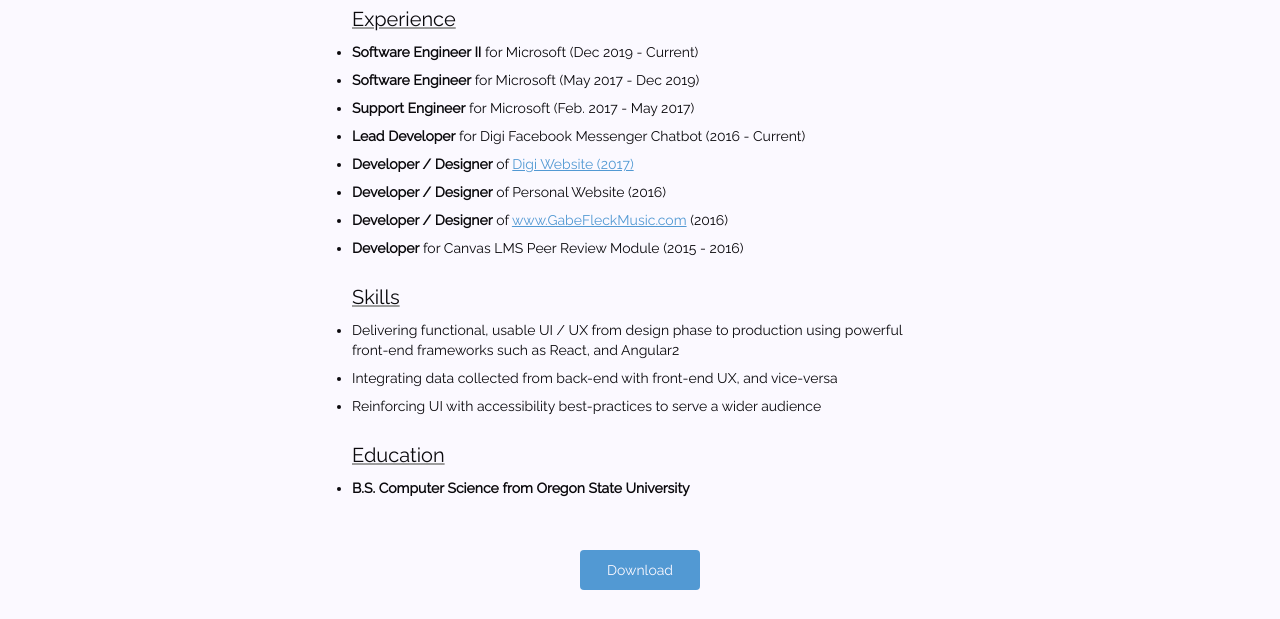
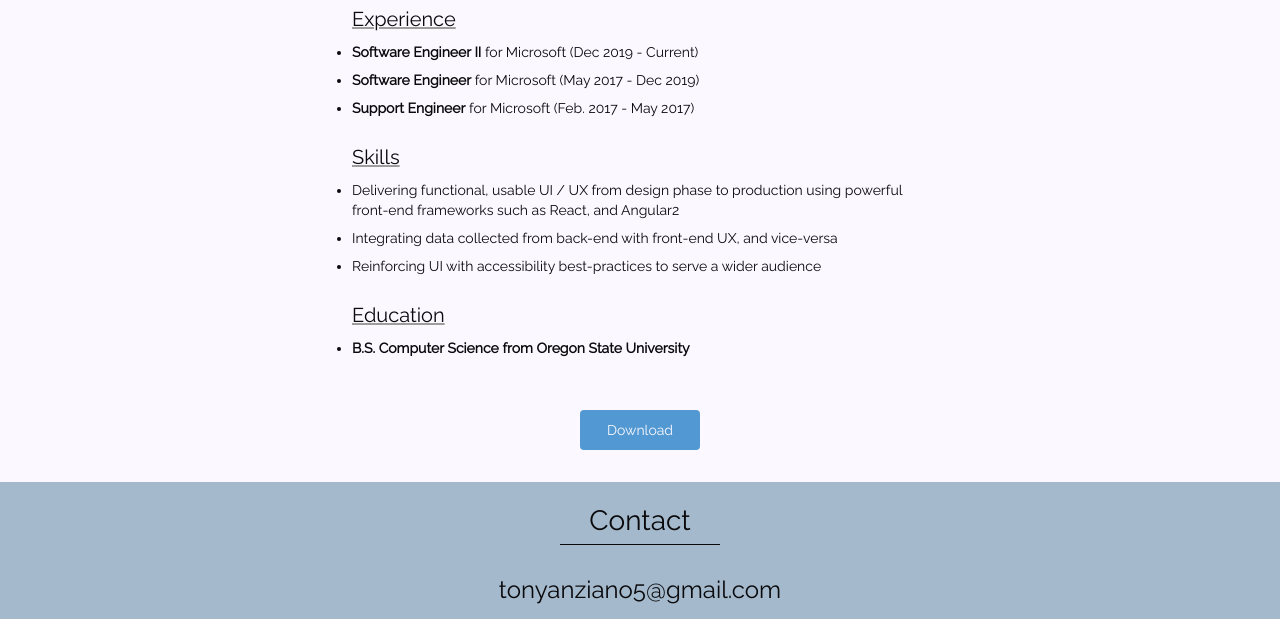
Before and after one commit to tonyanziano/tonyanziano.github.io, a plain HTML site: page index.html in a window 1280 px wide. Shown: the part 1400-2019 px from the top of the page. Drawn offline with nearby package versions, Linux system fonts and the light colour scheme.

Commit message:
Updated resume with career jobs

```diff
--- a/index.html
+++ b/index.html
@@ -103,11 +103,6 @@
 				<li><b>Software Engineer II</b> for Microsoft (Dec 2019 - Current)</li>
 				<li><b>Software Engineer</b> for Microsoft (May 2017 - Dec 2019)</li>
 				<li><b>Support Engineer</b> for Microsoft (Feb. 2017 - May 2017)</li>
-				<li><b>Lead Developer</b> for Digi Facebook Messenger Chatbot (2016 - Current)</li>
-				<li><b>Developer / Designer</b> of <a href="https://www.digiofficial.com" target="_blank">Digi Website (2017)</a></li>
-				<li><b>Developer / Designer</b> of Personal Website (2016)</li>
-				<li><b>Developer / Designer</b> of <a href="http://www.gabefleckmusic.com/" target="_blank">www.GabeFleckMusic.com</a> (2016)</li>
-				<li><b>Developer</b> for Canvas LMS Peer Review Module (2015 - 2016)</li>
 			</ul>
 			<h2 class="resume-section-header">Skills</h2>
 			<ul class="resume-content">
```
